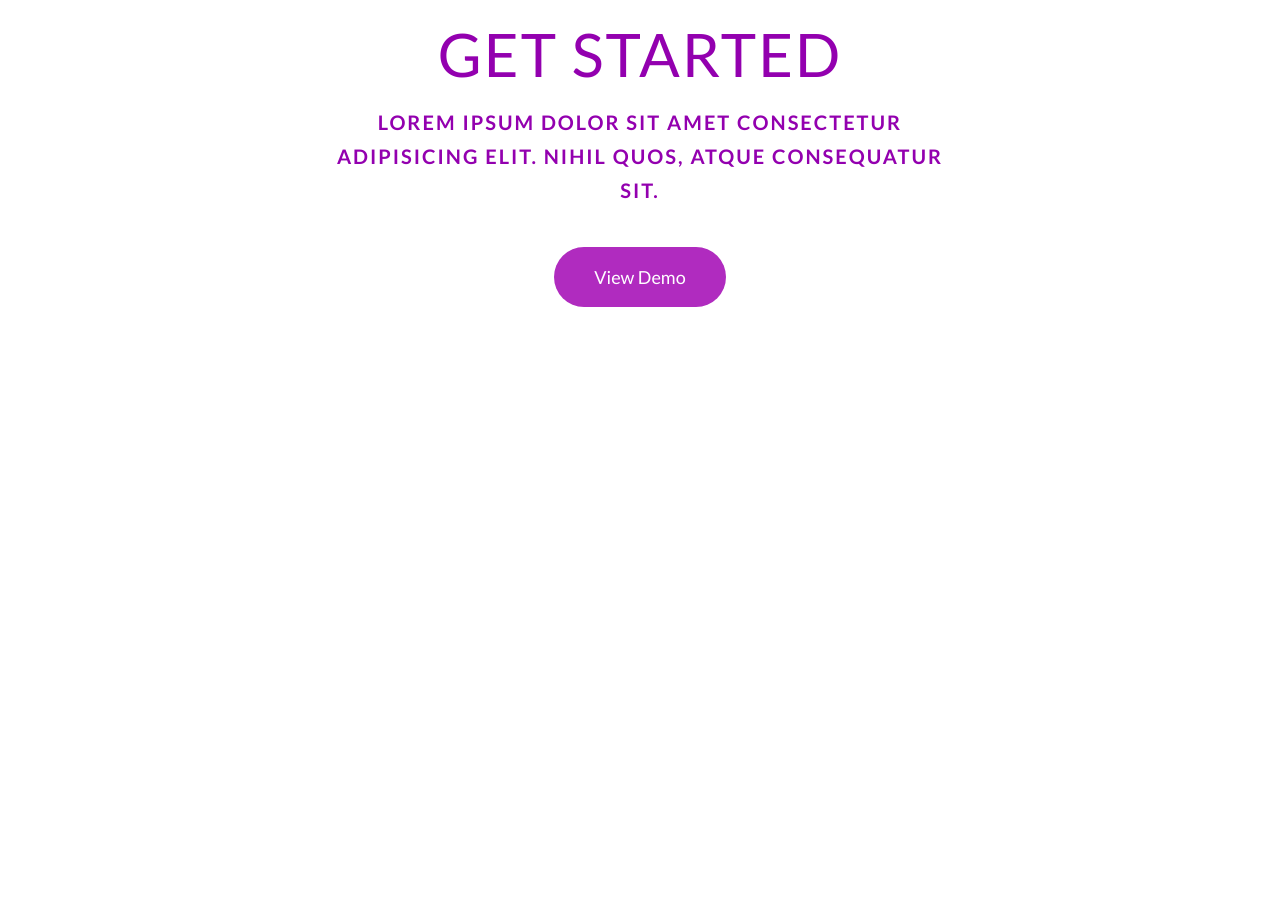
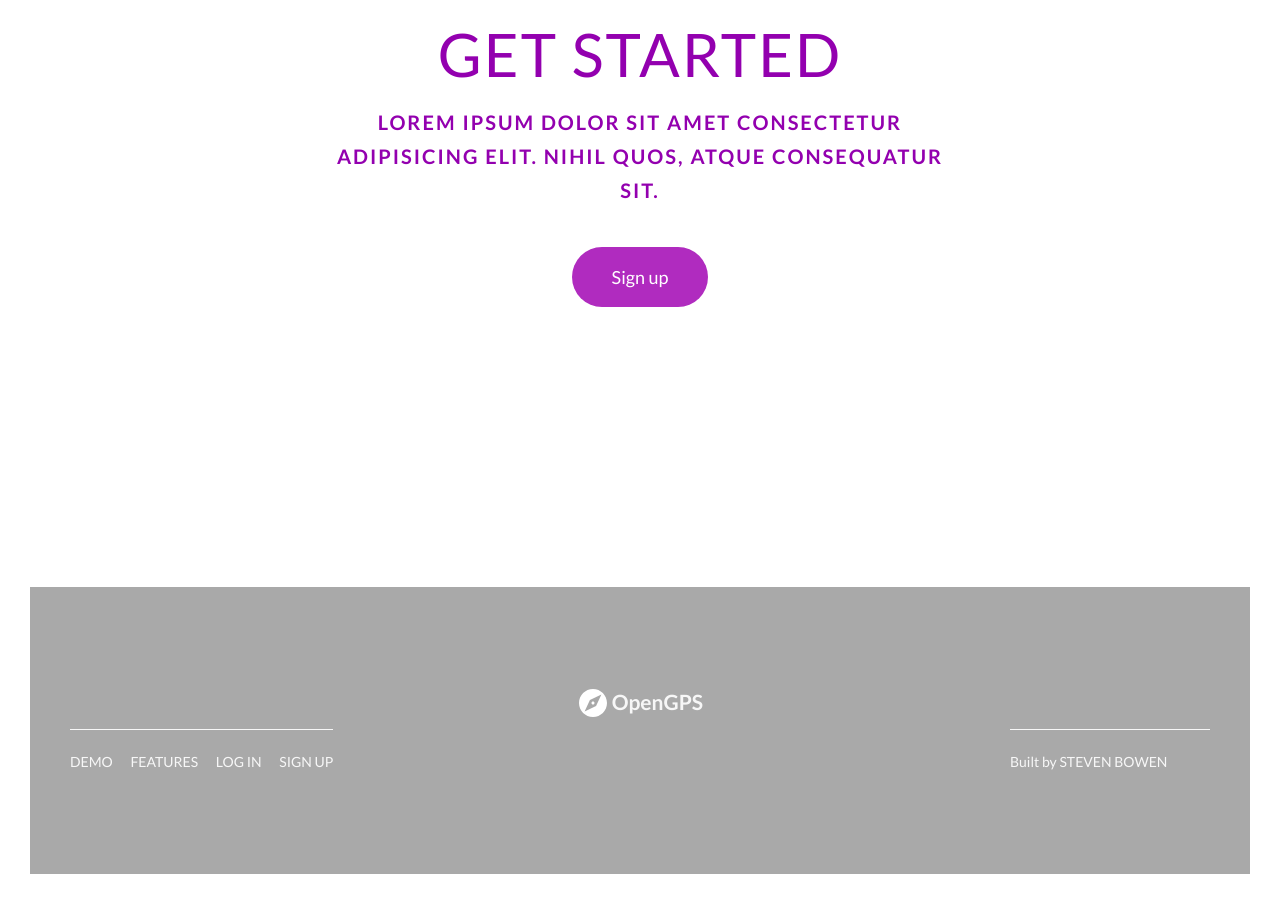
Before and after one commit to SDBowen/circle-gps-landing, a website: page index.html in a window 1280 px wide. Shown: the part 2702-3606 px from the top of the page. Before the commit the page ends 3319 px from the top, so only its background shows below. Drawn offline with Linux system fonts and the light colour scheme.

Commit message:
Add page footer

```diff
--- a/index.html
+++ b/index.html
@@ -121,12 +121,36 @@
                         </span>
                     </h2>
 
-                    <a href="#" class="btn btn--purple btn--animated">View Demo</a>
+                    <a href="#" class="btn btn--purple btn--animated">Sign up</a>
                 </div>
             </div>
         </div>
 
     </main>
+
+    <footer class="footer">
+        <div class="footer__logo-box">
+            <img src="/img/_ionicons_svg_md-compass.svg" alt="Logo" class="footer__logo">
+            <h2 class="footer__logo-text">OpenGPS</h2>
+        </div>
+        <div class="row">
+            <div class="col-1-of-2">
+                <div class="footer__navigation">
+                    <ul class="footer__list">
+                        <li class="footer__item"><a href="#" class="footer__link">Demo</a></li>
+                        <li class="footer__item"><a href="#" class="footer__link">Features</a></li>
+                        <li class="footer__item"><a href="#" class="footer__link">Log in</a></li>
+                        <li class="footer__item"><a href="#" class="footer__link">Sign up</a></li>
+                    </ul>
+                </div>
+            </div>
+            <div class="col-1-of-2">
+                <p class="footer__copyright">
+                    Built by <a href="#" class="footer__link">Steven Bowen</a>
+                </p>
+            </div>
+        </div>
+    </footer>
 </body>
 
 </html>
--- /dev/null
+++ b/sass/layout/_footer.scss
@@ -0,0 +1,63 @@
+.footer {
+  background-color: darkgray;
+  padding: 10rem 0;
+  font-size: 1.4rem;
+  color: $color-grey-light-1;
+
+  &__logo-box {
+    text-align: center;
+  }
+
+  &__logo {
+    height: 3.2rem;
+  }
+
+  &__logo-text {
+    display: inline-block;
+    transform: translateY(-25%);
+  }
+
+  &__navigation {
+    border-top: 1px solid $color-grey-light-1;
+    padding-top: 2rem;
+    display: inline-block;
+  }
+
+  &__list {
+    list-style: none;
+  }
+
+  &__item {
+    display: inline-block;
+
+    &:not(:last-child) {
+      margin-right: 1.5rem;
+    }
+  }
+
+  &__link {
+    &:link,
+    &:visited {
+      color: $color-grey-light-1;
+      background-color: darkgray;
+      text-decoration: none;
+      text-transform: uppercase;
+      display: inline-block;
+      transition: all 0.2s;
+    }
+
+    &:hover,
+    &:active {
+      color: $color-primary-dark;
+      box-shadow: 0 1rem 2rem rgba($color-black, 0.05);
+      transform: scale(1.1);
+    }
+  }
+
+  &__copyright {
+    border-top: 1px solid $color-grey-light-1;
+    padding-top: 2rem;
+    width: 20rem;
+    float: right;
+  }
+}
--- a/sass/main.scss
+++ b/sass/main.scss
@@ -10,6 +10,7 @@
 @import "components/button";
 @import "components/feature";
 
+@import "layout/footer";
 @import "layout/grid";
 @import "layout/header";
 
```
Also changed, not shown: css/style.css.
